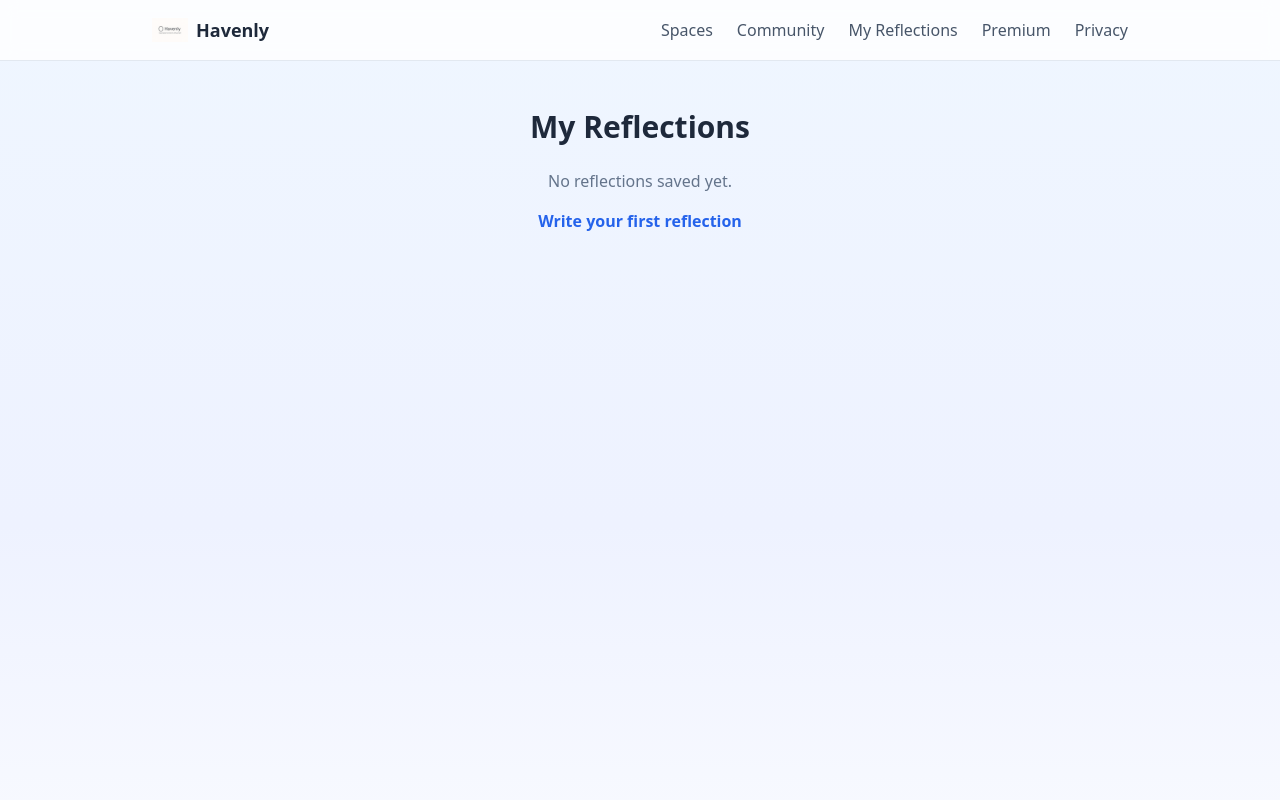
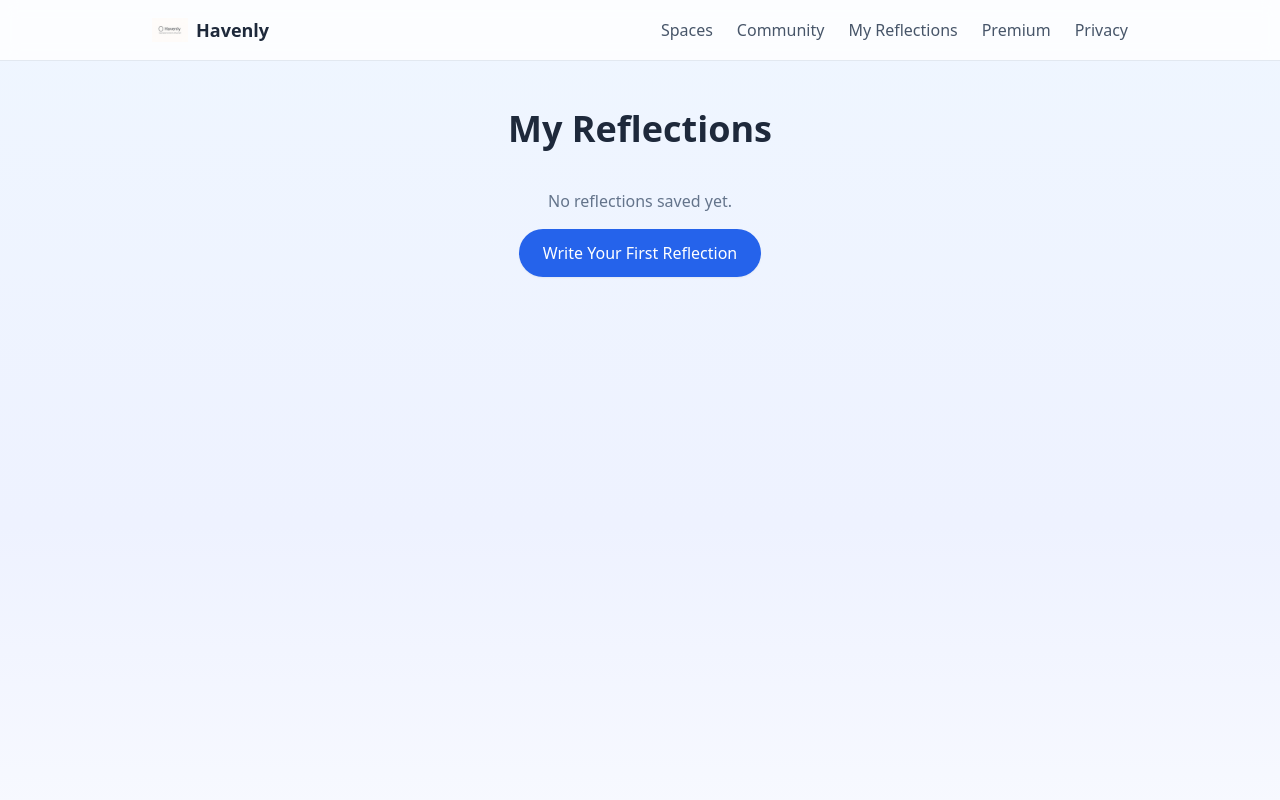
Before and after one commit to Khrboshi/havenly, a Next.js app: page /history in a window 1280 px wide. Shown: the top 800 px of the page. Built offline with nearby package versions, Linux system fonts and the light colour scheme.

Commit message:
Update history.js

```diff
--- a/pages/history.js
+++ b/pages/history.js
@@ -2,6 +2,7 @@
 import { useState, useEffect } from "react";
 import Head from "next/head";
 import Link from "next/link";
+import { motion } from "framer-motion";
 
 export default function History() {
   const [reflections, setReflections] = useState([]);
@@ -23,39 +24,45 @@ export default function History() {
         />
       </Head>
 
-      <main className="container py-12">
-        <h1 className="text-3xl font-semibold mb-6 text-center">
+      <motion.main
+        initial={{ opacity: 0, y: 10 }}
+        animate={{ opacity: 1, y: 0 }}
+        transition={{ duration: 0.4 }}
+        className="container py-12"
+      >
+        <h1 className="text-4xl font-semibold mb-10 text-center text-slate-800">
           My Reflections
         </h1>
 
         {reflections.length === 0 ? (
-          <div className="text-center text-slate-500">
+          <div className="text-center text-slate-500 space-y-4">
             <p>No reflections saved yet.</p>
-            <p className="mt-4">
-              <Link
-                href="/unpack"
-                className="text-blue-600 hover:underline font-semibold"
-              >
-                Write your first reflection
-              </Link>
-            </p>
+            <Link
+              href="/unpack"
+              className="btn-primary inline-block mt-4"
+            >
+              Write Your First Reflection
+            </Link>
           </div>
         ) : (
           <div className="space-y-6">
             {reflections.map((r, i) => (
-              <div
+              <motion.div
                 key={i}
-                className="bg-white border border-slate-200 rounded-2xl shadow-sm p-6"
+                initial={{ opacity: 0, y: 8 }}
+                animate={{ opacity: 1, y: 0 }}
+                transition={{ delay: i * 0.05 }}
+                className="card"
               >
                 <p className="text-sm text-slate-400 mb-2">
                   {new Date(r.date).toLocaleString()}
                 </p>
                 <p className="text-slate-700 whitespace-pre-line">{r.text}</p>
-              </div>
+              </motion.div>
             ))}
           </div>
         )}
-      </main>
+      </motion.main>
     </>
   );
 }
```
